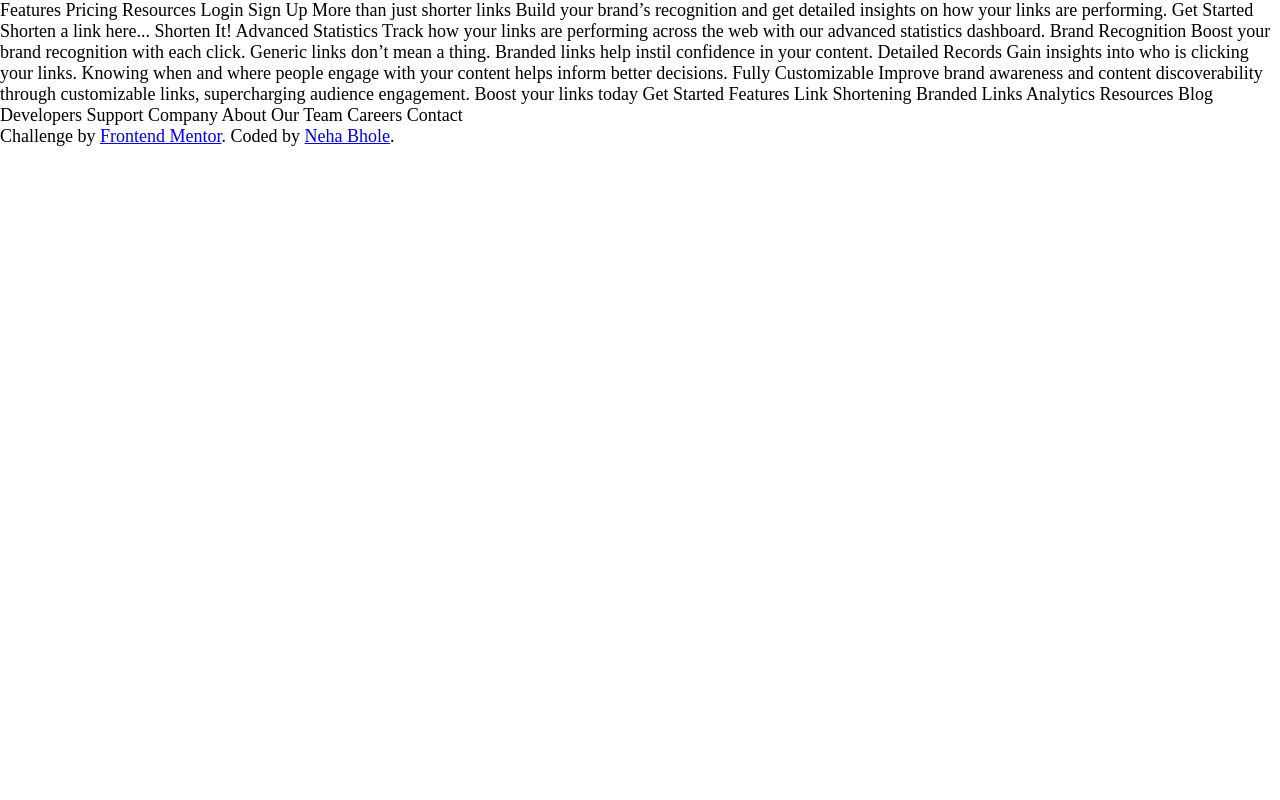
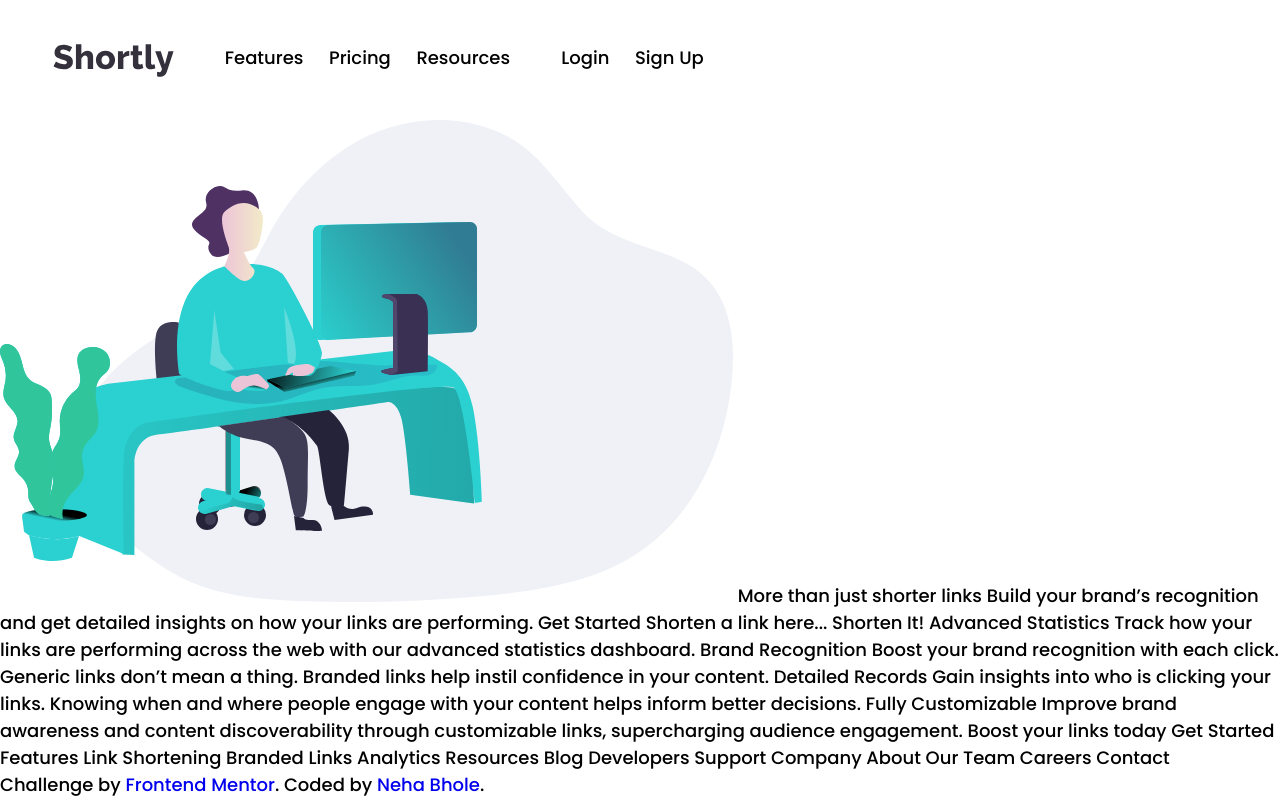
Before and after one commit to bholeneha/url-shortening-api, a plain HTML site: page index.html in a window 1280 px wide. Drawn offline with Linux system fonts and the light colour scheme.

Commit message:
add nav bar and nav bar styles

```diff
--- a/index.html
+++ b/index.html
@@ -7,16 +7,36 @@
   <link rel="icon" type="image/png" sizes="32x32" href="./images/favicon-32x32.png">
   <link rel="stylesheet" href="styles/styles.css" >
   <title>Frontend Mentor | Shortly URL shortening API Challenge</title>
+  <script defer src="js/script.js"></script>
   <!-- Feel free to remove these styles or customise in your own stylesheet 👍 -->
 </head>
 <body>
+  <header class="header">
+    <img class="nav-logo" src="images/logo.svg" alt="Logo for Shortly">
+    <nav class="navbar">
+      <div class="nav-list">
+        <ul class="nav-menu">
+          <li class="nav-item">Features</li>
+          <li class="nav-item">Pricing</li>
+          <li class="nav-item">Resources</li>
+        </ul>
 
-  Features
-  Pricing
-  Resources
+        <ul class="nav-actions">
+          <li class="nav-action">Login</li>
+          <li class="nav-action">Sign Up</li>
+        </ul>
+      </div>
 
-  Login
-  Sign Up
+      <div class="hamburger">
+        <span class="bar"></span>
+        <span class="bar"></span>
+        <span class="bar"></span>
+      </div>
+
+    </nav>
+  </header>
+
+  <img src="images/illustration-working.svg" alt="Illustration of a person working at a table with a monitor">
 
   More than just shorter links
 
--- /dev/null
+++ b/js/script.js
@@ -0,0 +1,18 @@
+const hamburger = document.querySelector(".hamburger");
+const navMenu = document.querySelector(".nav-menu");
+
+hamburger.addEventListener("click", mobileMenu);
+
+function mobileMenu() {
+    hamburger.classList.toggle("active");
+    navMenu.classList.toggle("active");
+}
+
+const navLink = document.querySelectorAll(".nav-link");
+
+navLink.forEach(n => n.addEventListener("click", closeMenu));
+
+function closeMenu() {
+    hamburger.classList.remove("active");
+    navMenu.classList.remove("active");
+}
--- a/styles/styles.css
+++ b/styles/styles.css
@@ -1,4 +1,4 @@
-@import url('https://fonts.googleapis.com/css2?family=Montserrat:wght@500&display=swap');
+@import url('https://fonts.googleapis.com/css2?family=Poppins:wght@500;700&display=swap');
 
 :root {
     /* primary */
@@ -20,5 +20,119 @@
     padding: 0;
     box-sizing: border-box;
     font-size: 18px;
-    font: 'Poppins';
+    font-family: 'Poppins';
 }
+
+li {
+    list-style: none;
+}
+
+a {
+    text-decoration: none;
+}
+
+header {
+    padding: 1rem 1.5rem;
+    display: flex;
+}
+
+.navbar {
+    width: 100%;
+}
+
+.nav-logo {
+    padding: 2vw;
+}
+
+.nav-list,
+.nav-menu,
+.nav-actions {
+    display: flex;
+    gap: 2vw;
+    align-items: center;
+    padding: 1vw;
+}
+
+
+/* .nav-list {
+    display: flex;
+    justify-content: space-between;
+} */
+/*
+.hamburger {
+    display: none;
+}
+
+.bar {
+    display: block;
+    width: 25px;
+    height: 3px;
+    margin: 5px auto;
+    -webkit-transition: all 0.3s ease-in-out;
+    transition: all 0.3s ease-in-out;
+    background-color: #101010;
+}
+
+.nav-menu,
+.nav-actions {
+    display: flex;
+    justify-content: space-between;
+    align-items: center;
+}
+
+.nav-actions {
+    justify-self: flex-end;
+}
+
+.nav-item,
+.nav-action {
+    margin-left: 5rem;
+}
+
+.nav-logo {
+    font-size: 2.1rem;
+    font-weight: 500;
+    color: #482ff7;
+}
+
+@media only screen and (max-width: 768px) {
+    .nav-menu {
+        position: fixed;
+        left: -100%;
+        top: 5rem;
+        flex-direction: column;
+        background-color: #fff;
+        width: 100%;
+        border-radius: 10px;
+        text-align: center;
+        transition: 0.3s;
+        box-shadow:
+            0 10px 27px rgba(0, 0, 0, 0.05);
+    }
+
+    .nav-menu.active {
+        left: 0;
+    }
+
+    .nav-item {
+        margin: 2.5rem 0;
+    }
+
+    .hamburger {
+        display: block;
+        cursor: pointer;
+    }
+
+    .hamburger.active.bar: nth - child(2) {
+        opacity: 0;
+    }
+
+    .hamburger.active.bar: nth - child(1) {
+        transform: translateY(8px) rotate(45deg);
+    }
+
+    .hamburger.active.bar: nth - child(3) {
+        transform: translateY(-8px) rotate(-45deg);
+    }
+
+} */
```
